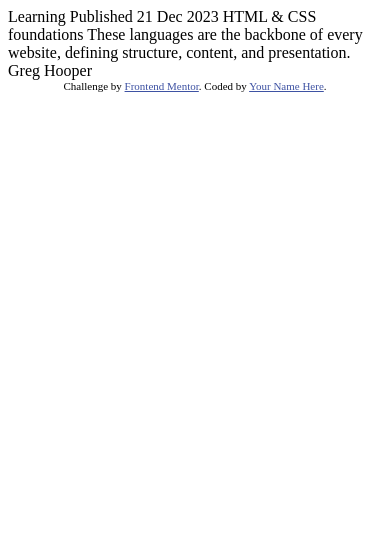
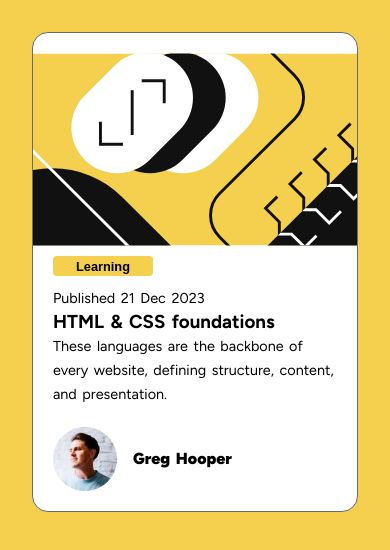
Before and after one commit to HtetNaingLynn55555/blog-preview, a plain HTML site: page index.html in a window 390 px wide. Drawn offline with Linux system fonts and the light colour scheme; a web font is replaced by a local one.

Commit message:
still left mobile

```diff
--- a/index.html
+++ b/index.html
@@ -5,6 +5,10 @@
   <meta name="viewport" content="width=device-width, initial-scale=1.0"> <!-- displays site properly based on user's device -->
 
   <link rel="icon" type="image/png" sizes="32x32" href="./assets/images/favicon-32x32.png">
+  <link rel="preconnect" href="https://fonts.googleapis.com">
+  <link rel="stylesheet" href="styel.css">
+  <link rel="preconnect" href="https://fonts.gstatic.com" crossorigin>
+  <link href="https://fonts.googleapis.com/css2?family=Figtree:ital,wght@0,300..900;1,300..900&family=Inter:ital,opsz,wght@0,14..32,100..900;1,14..32,100..900&family=Nunito+Sans:ital,opsz,wght@0,6..12,200..1000;1,6..12,200..1000&family=Outfit:wght@100..900&family=Playfair+Display:ital,wght@0,400..900;1,400..900&display=swap" rel="stylesheet">
 
   <title>Frontend Mentor | Blog preview card</title>
 
@@ -16,19 +20,43 @@
 </head>
 <body>
 
-  Learning
 
-  Published 21 Dec 2023
+  <main>
 
-  HTML & CSS foundations
+    <div class="card">
 
-  These languages are the backbone of every website, defining structure, content, and presentation.
+      <div>
+        <img src="assets/images/illustration-article.svg" class="card-image" alt="">
+      </div>
 
-  Greg Hooper
+      <div class="card-body">
+        <button class="card-button">
+          <p>Learning</p>
+        </button>
 
-  <div class="attribution">
+        <p class="card-date">Published 21 Dec 2023</p>
+
+        <h3 class="card-title">HTML & CSS foundations</h3>
+
+        <p class="card-paragraph">These languages are the backbone of every website, defining structure, content, and presentation.</p>
+
+        <div class="profile">
+          <img src="assets/images/image-avatar.webp" class="profile-image" alt="">
+          <p>
+            Greg Hooper
+          </p>
+        </div>
+      </div>
+    </div>
+
+  </main>
+
+
+
+
+  <!-- <div class="attribution">
     Challenge by <a href="https://www.frontendmentor.io?ref=challenge" target="_blank">Frontend Mentor</a>.
-    Coded by <a href="#">Your Name Here</a>.
-  </div>
+    Coded by <a href="#">Htet Naing Lynn</a>.
+  </div> -->
 </body>
 </html>
--- /dev/null
+++ b/styel.css
@@ -0,0 +1,109 @@
+:root{
+    --color-yellow:hsl(47, 88%, 63%);
+    --color-white:hsl(0, 0%, 100%);
+    --color-gray-500:hsl(0, 0%, 42%);
+    --color-gray-900:hsl(0, 0%, 7%);
+}
+
+*{
+    margin: 0px;
+    padding: 0px;
+
+    box-sizing: border-box;
+}
+
+body{
+    font-family: "Figtree", sans-serif;
+    background-color: var(--color-yellow);
+    padding: 2rem;
+    display: flex;
+    justify-content: center;
+    align-items: center;
+}
+
+main{
+    display: flex;
+    justify-content: center;
+    align-items: center;
+    background-color: var(--color-white);
+    width: 380px;
+    height: 480px;
+    border: 1px solid var(--color-gray-500);
+    border-radius: 1rem;
+}
+
+.card-title:hover{
+    color: var(--color-yellow);
+    cursor: pointer;
+}
+
+.card, .card-body{
+    display: flex;
+    justify-content: center;
+    flex-direction: column;
+    align-items: center;
+
+}
+
+.card-button{
+    background-color: var(--color-yellow);
+    border-radius: 4px;
+    border:  none;
+    width: 100px;
+    height: 20px;
+    font-weight: 900;
+    font-size: 0.8rem;
+    text-align: center;
+    margin-top: 10px;
+    margin-bottom: 10px;
+}
+
+.card-date,.card-paragraph{
+    font-size: 0.9rem;
+    font-weight: 400;
+}
+.card-paragraph{
+    margin-bottom: 20px;
+}
+
+
+
+.card-image{
+    display: block;
+    object-fit: cover;
+    width: 100%;
+    overflow: hidden;
+}
+.card-body{
+    align-items: start;
+    width: 100%;
+    padding-left: 20px;
+    padding-right: 20px;
+    line-height: 1.5rem;
+    word-spacing: 2px;
+}
+
+.profile{
+
+    display: flex;
+    gap: 1rem;
+    align-items: center;
+    justify-content: center;
+}
+
+
+.profile p{
+    font-weight: 900;
+    font-size: 1rem;
+}
+
+
+@media (width < 320)
+{
+   .card-image{
+
+    width: 180px;
+    height: 280px;
+
+   }
+}
```
